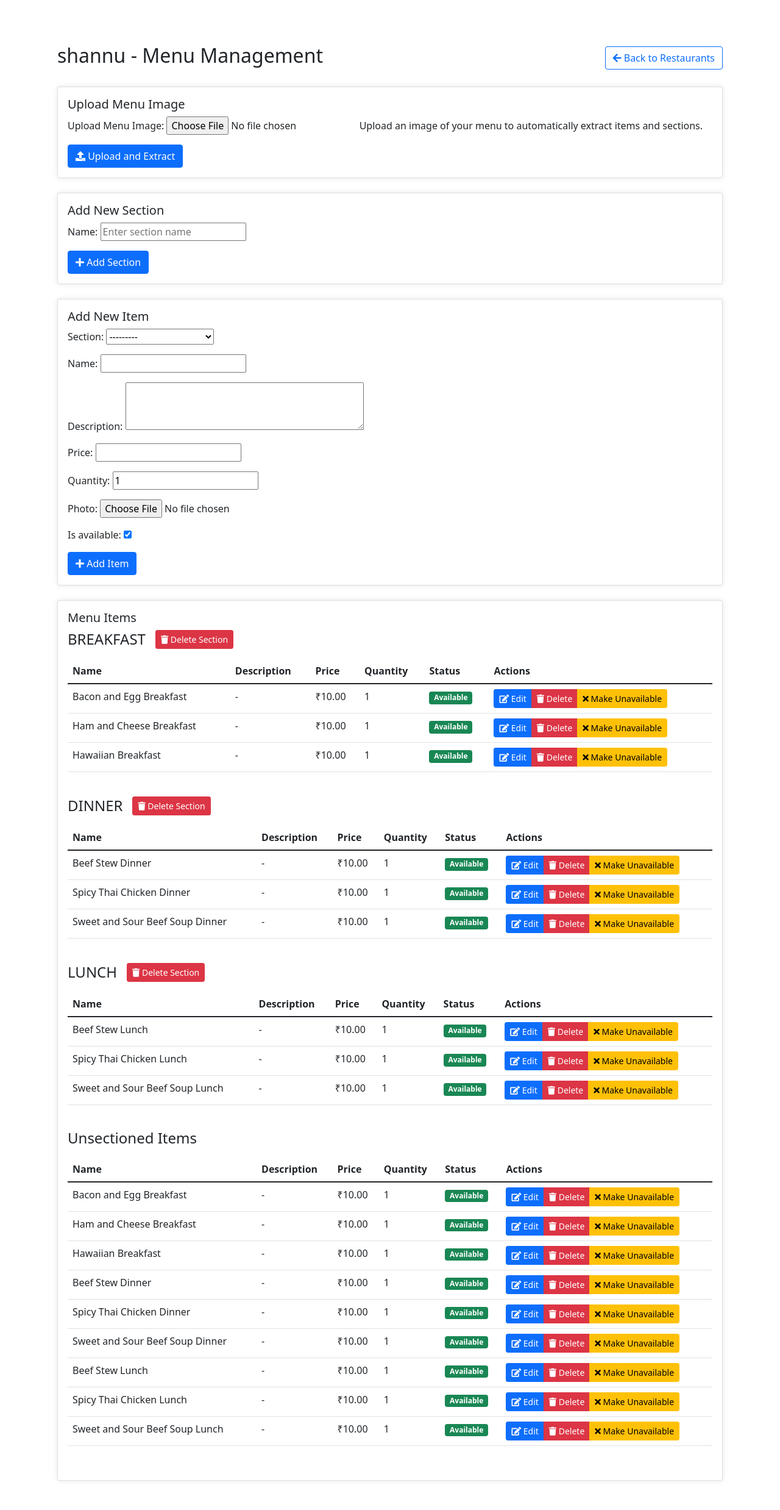
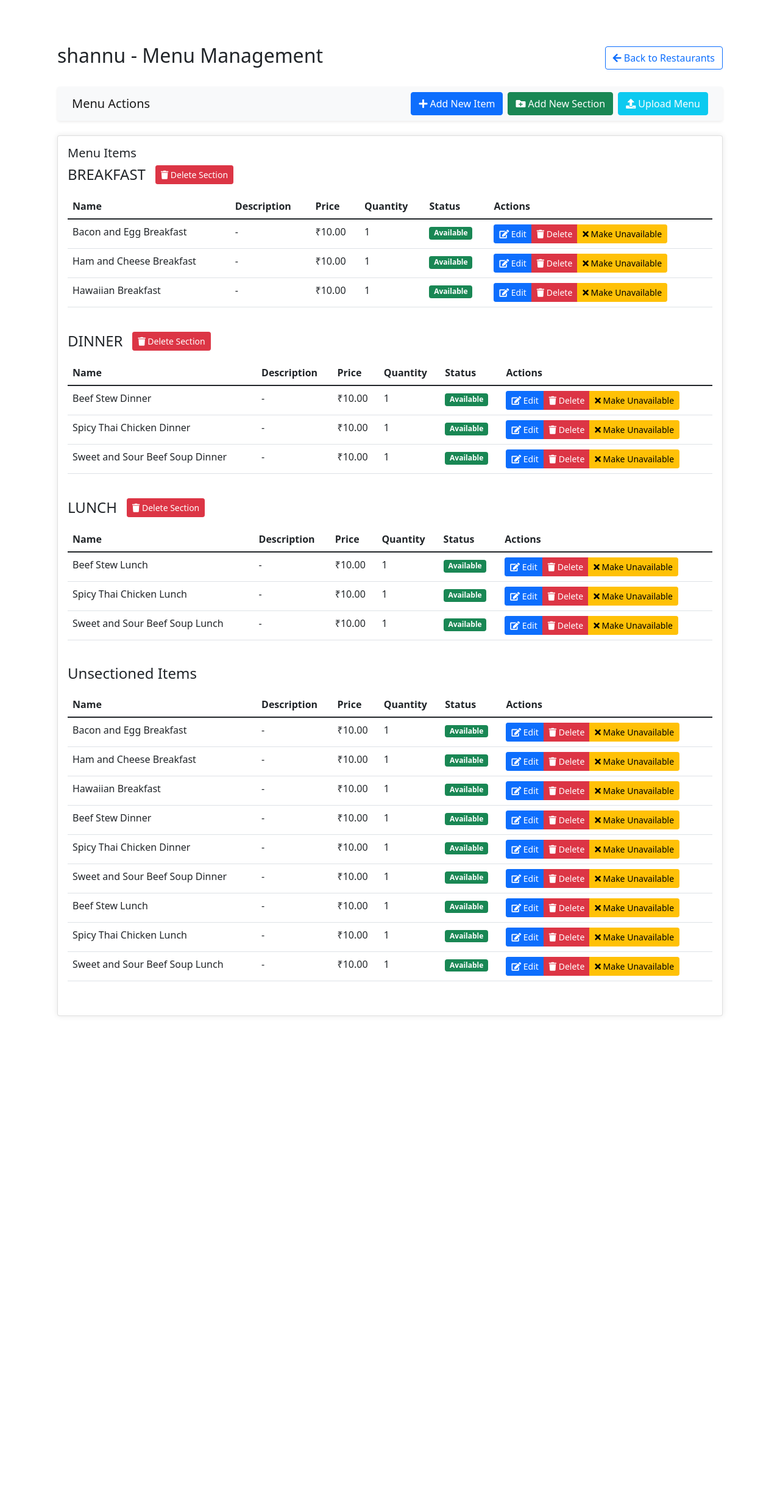
Before and after one commit to Shannu3766/MenuGenie, a Django app: template menuserver/menu/templates/menu/manage_menu.html in a window 1280 px wide. Shown: the part 56-2532 px from the top of the page at 61% size. After the commit the page ends 1722 px from the top, so only its background shows below. Run offline with Django 5.2, Linux system fonts and the light colour scheme; the template is opened without the code that fills it: values that come from a table or form of the project are taken from there, others are empty; data comes from the database, SQL or seed files in the repository; both versions use the stored data as it was after the commit.

Commit message:
updated ui

```diff
--- a/menuserver/menu/templates/menu/manage_menu.html
+++ b/menuserver/menu/templates/menu/manage_menu.html
@@ -13,47 +13,23 @@
                 </a>
             </div>
 
-            <!-- Menu Upload Form -->
-            <div class="card mb-4">
-                <div class="card-body">
-                    <h5 class="card-title">Upload Menu Image</h5>
-                    <form method="post" enctype="multipart/form-data">
-                        {% csrf_token %}
-                        {{ upload_form.as_p }}
-                        <button type="submit" class="btn btn-primary">
-                            <i class="fas fa-upload"></i> Upload and Extract
+            <!-- Action Navbar -->
+            <nav class="navbar navbar-expand-lg navbar-light bg-light mb-4 rounded shadow-sm">
+                <div class="container-fluid">
+                    <span class="navbar-brand">Menu Actions</span>
+                    <div class="d-flex">
+                        <button class="btn btn-primary me-2" data-bs-toggle="modal" data-bs-target="#addItemModal">
+                            <i class="fas fa-plus"></i> Add New Item
                         </button>
-                    </form>
+                        <button class="btn btn-success me-2" data-bs-toggle="modal" data-bs-target="#addSectionModal">
+                            <i class="fas fa-folder-plus"></i> Add New Section
+                        </button>
+                        <button class="btn btn-info text-white" data-bs-toggle="modal" data-bs-target="#uploadMenuModal">
+                            <i class="fas fa-upload"></i> Upload Menu
+                        </button>
+                    </div>
                 </div>
-            </div>
-
-            <!-- Add Section Form -->
-            <div class="card mb-4">
-                <div class="card-body">
-                    <h5 class="card-title">Add New Section</h5>
-                    <form method="post" action="{% url 'menu:add_section' menu_id=menu_link.id %}">
-                        {% csrf_token %}
-                        {{ section_form.as_p }}
-                        <button type="submit" class="btn btn-primary">
-                            <i class="fas fa-plus"></i> Add Section
-                        </button>
-                    </form>
-                </div>
-            </div>
-
-            <!-- Add Item Form -->
-            <div class="card mb-4">
-                <div class="card-body">
-                    <h5 class="card-title">Add New Item</h5>
-                    <form method="post" enctype="multipart/form-data">
-                        {% csrf_token %}
-                        {{ form.as_p }}
-                        <button type="submit" class="btn btn-primary">
-                            <i class="fas fa-plus"></i> Add Item
-                        </button>
-                    </form>
-                </div>
-            </div>
+            </nav>
 
             <!-- Menu Items -->
             <div class="card">
@@ -182,18 +158,109 @@
 
 <!-- Add Item Modal -->
 <div class="modal fade" id="addItemModal" tabindex="-1">
-    <div class="modal-dialog">
+    <div class="modal-dialog modal-dialog-centered">
         <div class="modal-content">
             <div class="modal-header">
-                <h5 class="modal-title">Add Menu Item</h5>
+                <h5 class="modal-title">Add New Item</h5>
                 <button type="button" class="btn-close" data-bs-dismiss="modal"></button>
             </div>
             <div class="modal-body">
                 <form method="post" enctype="multipart/form-data">
                     {% csrf_token %}
                     {{ form.as_p }}
-                    <button type="submit" class="btn btn-primary">Add Item</button>
+                    <div class="text-end mt-3">
+                        <button type="button" class="btn btn-secondary me-2" data-bs-dismiss="modal">Cancel</button>
+                        <button type="submit" class="btn btn-primary">
+                            <i class="fas fa-plus"></i> Add Item
+                        </button>
+                    </div>
                 </form>
+            </div>
+        </div>
+    </div>
+</div>
+
+<!-- Add Section Modal -->
+<div class="modal fade" id="addSectionModal" tabindex="-1">
+    <div class="modal-dialog modal-dialog-centered">
+        <div class="modal-content">
+            <div class="modal-header">
+                <h5 class="modal-title">Add New Section</h5>
+                <button type="button" class="btn-close" data-bs-dismiss="modal"></button>
+            </div>
+            <div class="modal-body">
+                <form method="post" action="{% url 'menu:add_section' menu_id=menu_link.id %}">
+                    {% csrf_token %}
+                    {{ section_form.as_p }}
+                    <div class="text-end mt-3">
+                        <button type="button" class="btn btn-secondary me-2" data-bs-dismiss="modal">Cancel</button>
+                        <button type="submit" class="btn btn-success">
+                            <i class="fas fa-plus"></i> Add Section
+                        </button>
+                    </div>
+                </form>
+            </div>
+        </div>
+    </div>
+</div>
+
+<!-- Upload Menu Modal -->
+<div class="modal fade" id="uploadMenuModal" tabindex="-1">
+    <div class="modal-dialog modal-dialog-centered">
+        <div class="modal-content">
+            <div class="modal-header">
+                <h5 class="modal-title">Upload Menu Image</h5>
+                <button type="button" class="btn-close" data-bs-dismiss="modal"></button>
+            </div>
+            <div class="modal-body">
+                <form method="post" enctype="multipart/form-data">
+                    {% csrf_token %}
+                    {{ upload_form.as_p }}
+                    <div class="text-end mt-3">
+                        <button type="button" class="btn btn-secondary me-2" data-bs-dismiss="modal">Cancel</button>
+                        <button type="submit" class="btn btn-info text-white">
+                            <i class="fas fa-upload"></i> Upload and Extract
+                        </button>
+                    </div>
+                </form>
+            </div>
+        </div>
+    </div>
+</div>
+
+<!-- Delete Item Confirmation Modal -->
+<div class="modal fade" id="deleteItemModal" tabindex="-1">
+    <div class="modal-dialog modal-dialog-centered">
+        <div class="modal-content">
+            <div class="modal-header">
+                <h5 class="modal-title">Confirm Delete</h5>
+                <button type="button" class="btn-close" data-bs-dismiss="modal"></button>
+            </div>
+            <div class="modal-body">
+                <p>Are you sure you want to delete this item?</p>
+            </div>
+            <div class="modal-footer">
+                <button type="button" class="btn btn-secondary" data-bs-dismiss="modal">Cancel</button>
+                <button type="button" class="btn btn-danger" id="confirmDeleteItem">Delete</button>
+            </div>
+        </div>
+    </div>
+</div>
+
+<!-- Delete Section Confirmation Modal -->
+<div class="modal fade" id="deleteSectionModal" tabindex="-1">
+    <div class="modal-dialog modal-dialog-centered">
+        <div class="modal-content">
+            <div class="modal-header">
+                <h5 class="modal-title">Confirm Delete Section</h5>
+                <button type="button" class="btn-close" data-bs-dismiss="modal"></button>
+            </div>
+            <div class="modal-body">
+                <p>Are you sure you want to delete this section and all its items? This action cannot be undone.</p>
+            </div>
+            <div class="modal-footer">
+                <button type="button" class="btn btn-secondary" data-bs-dismiss="modal">Cancel</button>
+                <button type="button" class="btn btn-danger" id="confirmDeleteSection">Delete</button>
             </div>
         </div>
     </div>
@@ -204,18 +271,49 @@
 {% block extra_js %}
 <script>
     $(document).ready(function() {
+        let itemToDelete = null;
+        let sectionToDelete = null;
+
         // Delete item
         $('.delete-item').click(function() {
-            if (confirm('Are you sure you want to delete this item?')) {
-                var itemId = $(this).data('item-id');
-                $.post("{% url 'menu:delete_item' menu_id=menu_link.id item_id=0 %}".replace('0', itemId), {
+            itemToDelete = $(this).data('item-id');
+            $('#deleteItemModal').modal('show');
+        });
+
+        // Confirm delete item
+        $('#confirmDeleteItem').click(function() {
+            if (itemToDelete) {
+                $.post("{% url 'menu:delete_item' menu_id=menu_link.id item_id=0 %}".replace('0', itemToDelete), {
                     'csrfmiddlewaretoken': '{{ csrf_token }}'
                 })
                 .done(function() {
+                    $('#deleteItemModal').modal('hide');
                     location.reload();
                 })
                 .fail(function() {
                     alert('Error deleting item');
+                });
+            }
+        });
+
+        // Delete section
+        $('.delete-section').click(function() {
+            sectionToDelete = $(this).data('section-id');
+            $('#deleteSectionModal').modal('show');
+        });
+
+        // Confirm delete section
+        $('#confirmDeleteSection').click(function() {
+            if (sectionToDelete) {
+                $.post("{% url 'menu:delete_section' menu_id=menu_link.id section_id=0 %}".replace('0', sectionToDelete), {
+                    'csrfmiddlewaretoken': '{{ csrf_token }}'
+                })
+                .done(function() {
+                    $('#deleteSectionModal').modal('hide');
+                    location.reload();
+                })
+                .fail(function() {
+                    alert('Error deleting section');
                 });
             }
         });
@@ -234,38 +332,11 @@
             });
         });
 
-        // Toggle section availability
-        $('.toggle-section-availability').click(function() {
-            var sectionId = $(this).data('section-id');
-            var action = $(this).data('action');
-            if (confirm('Are you sure you want to make all items in this section ' + action + '?')) {
-                $.post("{% url 'menu:toggle_section_availability' menu_id=menu_link.id section_id=0 %}".replace('0', sectionId), {
-                    'csrfmiddlewaretoken': '{{ csrf_token }}',
-                    'action': action
-                })
-                .done(function() {
-                    location.reload();
-                })
-                .fail(function() {
-                    alert('Error updating section availability');
-                });
-            }
-        });
-
-        // Delete section
-        $('.delete-section').click(function() {
-            if (confirm('Are you sure you want to delete this section and all its items? This action cannot be undone.')) {
-                var sectionId = $(this).data('section-id');
-                $.post("{% url 'menu:delete_section' menu_id=menu_link.id section_id=0 %}".replace('0', sectionId), {
-                    'csrfmiddlewaretoken': '{{ csrf_token }}'
-                })
-                .done(function() {
-                    location.reload();
-                })
-                .fail(function() {
-                    alert('Error deleting section');
-                });
-            }
+        // Clear form fields when modal is closed
+        $('.modal').on('hidden.bs.modal', function() {
+            $(this).find('form')[0].reset();
+            itemToDelete = null;
+            sectionToDelete = null;
         });
     });
 </script>
```
Also changed, not shown: menuserver/db.sqlite3.
